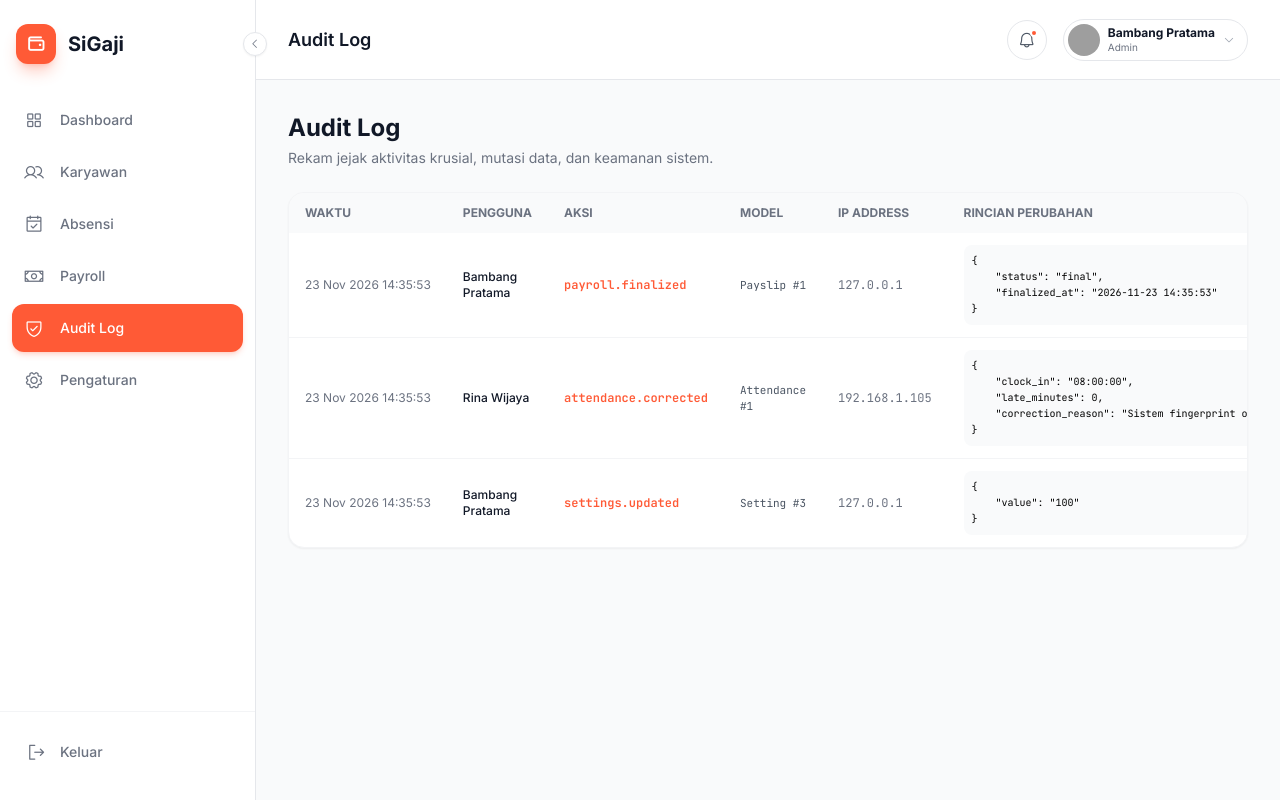
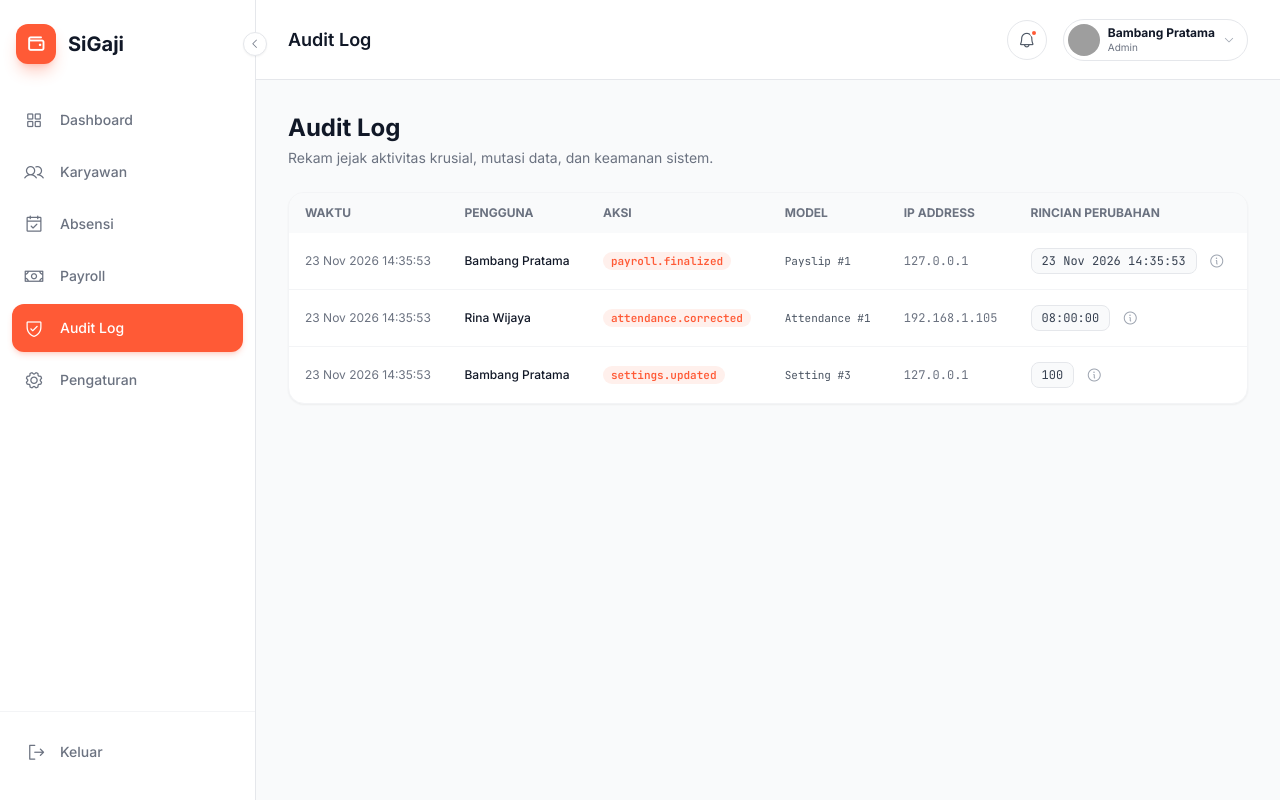
Before and after one commit to uroo-dev/SiGaji, a Laravel app: page /admin/audit-logs in a window 1280 px wide. Run offline with Laravel 12, Linux system fonts and the light colour scheme; a user stored in the database is signed in; data comes from the database, SQL or seed files in the repository; some libraries are stand-ins or nearby versions; grey boxes are pictures that could not be loaded.

Commit message:
style(audit-logs): clean up change details column to show formatted datetime instead of raw json blob

```diff
--- a/resources/views/admin/audit-logs/index.blade.php
+++ b/resources/views/admin/audit-logs/index.blade.php
@@ -16,18 +16,61 @@
                 </thead>
                 <tbody class="divide-y divide-gray-100">
                     @forelse($logs as $log)
+                        @php
+                            $values = $log->new_values ?? [];
+                            $dt = $values['finalized_at'] ?? $values['updated_at'] ?? $values['created_at'] ?? null;
+                            if ($dt) {
+                                try {
+                                    $displayTime = \Carbon\Carbon::parse($dt)->format('d M Y H:i:s');
+                                } catch (\Exception $e) {
+                                    $displayTime = $dt;
+                                }
+                            } elseif (isset($values['clock_in'])) {
+                                $displayTime = $values['clock_in'];
+                            } elseif (isset($values['value'])) {
+                                $displayTime = $values['value'];
+                            } else {
+                                $displayTime = $log->created_at?->format('d M Y H:i:s') ?? '-';
+                            }
+                        @endphp
                         <tr class="hover:bg-gray-50 text-xs">
                             <td class="px-4 py-3 text-gray-500 whitespace-nowrap">{{ $log->created_at->format('d M Y H:i:s') }}</td>
                             <td class="px-4 py-3 font-medium text-gray-900">{{ $log->user?->name ?? 'System' }}</td>
-                            <td class="px-4 py-3 font-mono font-semibold text-brand">{{ $log->action }}</td>
+                            <td class="px-4 py-3">
+                                <span class="font-mono font-semibold px-2 py-0.5 rounded-full text-[11px] bg-brand-light text-brand">
+                                    {{ $log->action }}
+                                </span>
+                            </td>
                             <td class="px-4 py-3 text-gray-600 font-mono text-[11px]">{{ class_basename($log->model_type) }} #{{ $log->model_id }}</td>
                             <td class="px-4 py-3 text-gray-500 font-mono">{{ $log->ip_address ?? '-' }}</td>
                             <td class="px-4 py-3">
-                                @if($log->new_values)
-                                    <pre class="bg-gray-50 text-[10px] p-2 rounded-lg max-w-xs overflow-x-auto">{{ json_encode($log->new_values, JSON_PRETTY_PRINT) }}</pre>
-                                @else
-                                    <span class="text-gray-400">-</span>
-                                @endif
+                                <div class="flex items-center gap-2" x-data="{ openDetail: false }">
+                                    <span class="font-mono text-xs text-gray-700 bg-gray-50 border border-gray-200 px-2.5 py-1 rounded-lg whitespace-nowrap">
+                                        {{ $displayTime }}
+                                    </span>
+                                    @if(!empty($log->new_values))
+                                        <button type="button" @click="openDetail = true" class="text-gray-400 hover:text-brand transition-colors p-1" title="Lihat JSON Lengkap">
+                                            <i class="ph ph-info text-base"></i>
+                                        </button>
+                                        {{-- Modal Detail JSON --}}
+                                        <div x-show="openDetail" x-cloak x-transition.opacity class="fixed inset-0 z-50 flex items-center justify-center bg-black/50 backdrop-blur-sm p-4" @click.self="openDetail = false">
+                                            <div class="bg-white rounded-3xl p-6 w-full max-w-md shadow-2xl relative text-left" @click.stop>
+                                                <div class="flex items-center justify-between pb-3 border-b border-gray-100 mb-3">
+                                                    <div class="flex items-center gap-2">
+                                                        <div class="w-8 h-8 rounded-xl bg-brand-light text-brand flex items-center justify-center">
+                                                            <i class="ph ph-file-code text-lg"></i>
+                                                        </div>
+                                                        <h4 class="font-bold text-gray-900 text-sm">Rincian Data Log ({{ $log->action }})</h4>
+                                                    </div>
+                                                    <button type="button" @click="openDetail = false" class="text-gray-400 hover:text-gray-600 rounded-full p-1.5 hover:bg-gray-100">
+                                                        <i class="ph ph-x text-base"></i>
+                                                    </button>
+                                                </div>
+                                                <pre class="bg-gray-50 text-[11px] font-mono p-3.5 rounded-2xl border border-gray-100 max-h-60 overflow-auto text-gray-800">{{ json_encode($log->new_values, JSON_PRETTY_PRINT | JSON_UNESCAPED_SLASHES) }}</pre>
+                                            </div>
+                                        </div>
+                                    @endif
+                                </div>
                             </td>
                         </tr>
                     @empty
```
